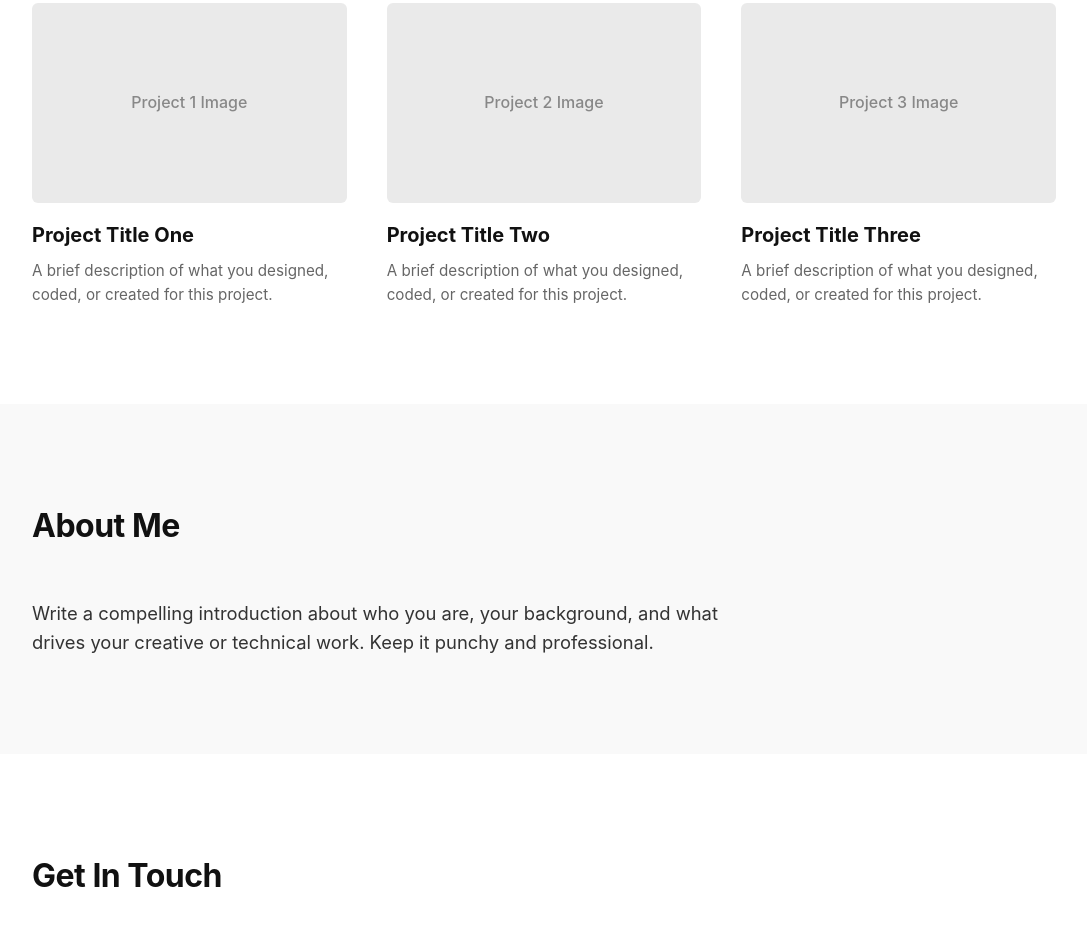
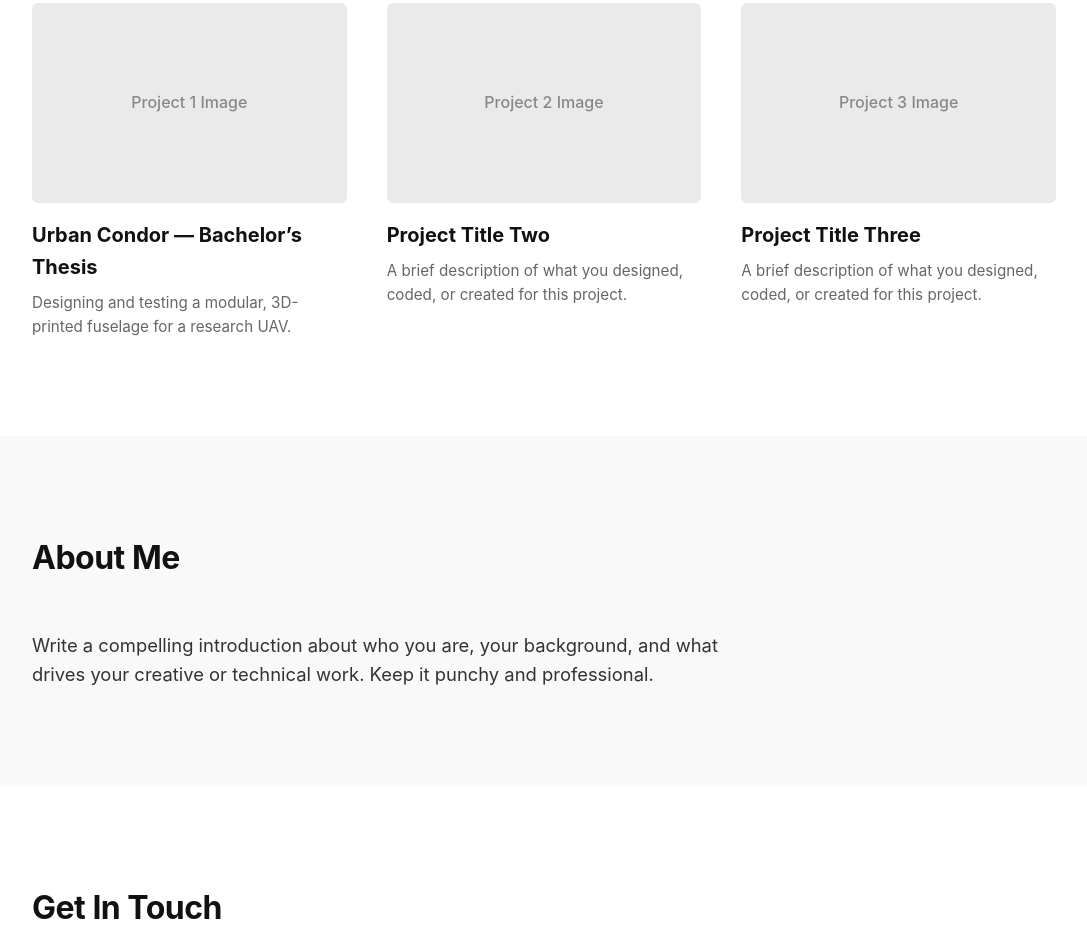
Before and after one commit to BelaD44/personalwebsite, a plain HTML site: page index.html in a window 1280 px wide. Shown: the part 900-1846 px from the top of the page, without its empty margins (96-1183 px from the left). Drawn offline with Linux system fonts and the light colour scheme.

Commit message:
Revise Project 1 details in index.html
Updated project title and description for Project 1.

```diff
--- a/index.html
+++ b/index.html
@@ -31,8 +31,13 @@
         <div class="grid">
             <div class="project-card">
                 <div class="project-image-placeholder">Project 1 Image</div>
-                <h3>Project Title One</h3>
-                <p>A brief description of what you designed, coded, or created for this project.</p>
+                <h3>
+    <a href="thesis.html">Urban Condor — Bachelor’s Thesis</a>
+</h3>
+                <p>
+    Designing and testing a modular, 3D-printed fuselage
+    for a research UAV.
+</p>
             </div>
             <div class="project-card">
                 <div class="project-image-placeholder">Project 2 Image</div>
```
